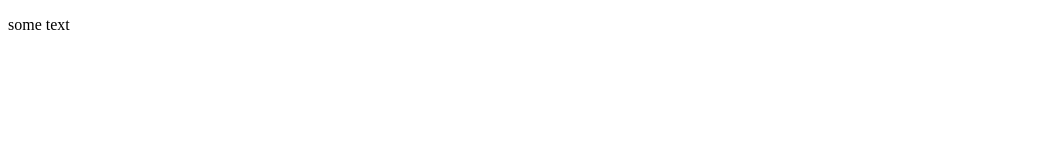
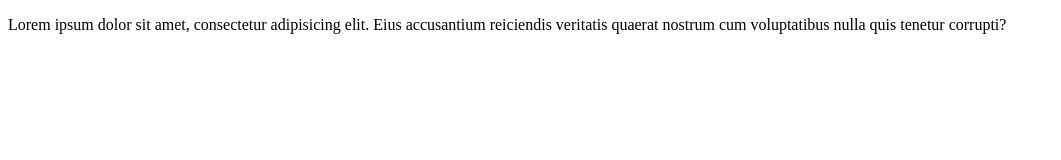
Before and after one commit to eldar9/site1, a plain HTML site: page index.html in a window 1280 px wide. Shown: the whole page, without its empty margins (0-1061 px from the left). Drawn offline with Linux system fonts and the light colour scheme.

Commit message:
third commit

```diff
--- a/index.html
+++ b/index.html
@@ -6,6 +6,6 @@
 	<link rel="stylesheet" href="css/style.css">
 </head>
 <body>
-	<p>some text</p>
+	<p>Lorem ipsum dolor sit amet, consectetur adipisicing elit. Eius accusantium reiciendis veritatis quaerat nostrum cum voluptatibus nulla quis tenetur corrupti?</p>
 </body>
 </html>
```
